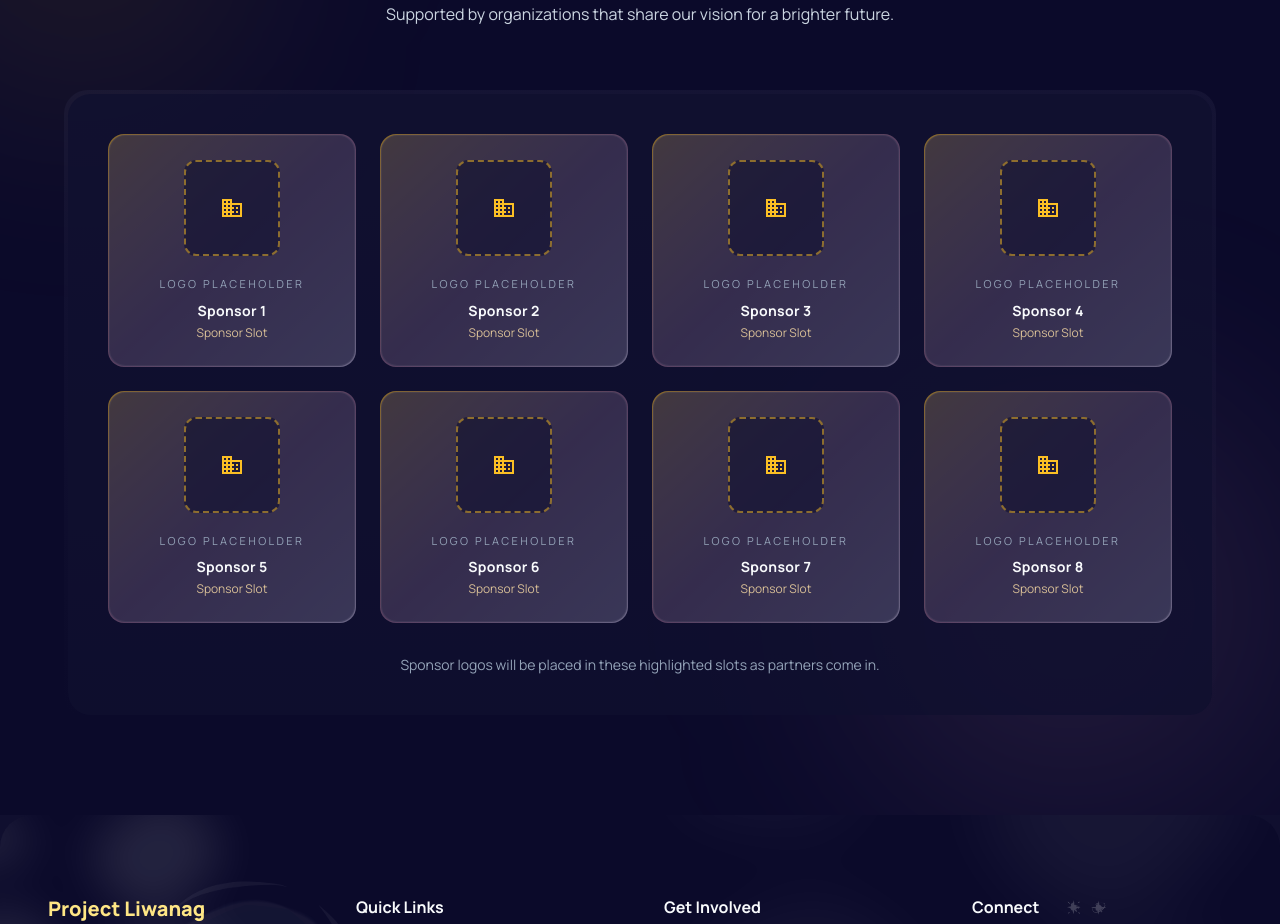
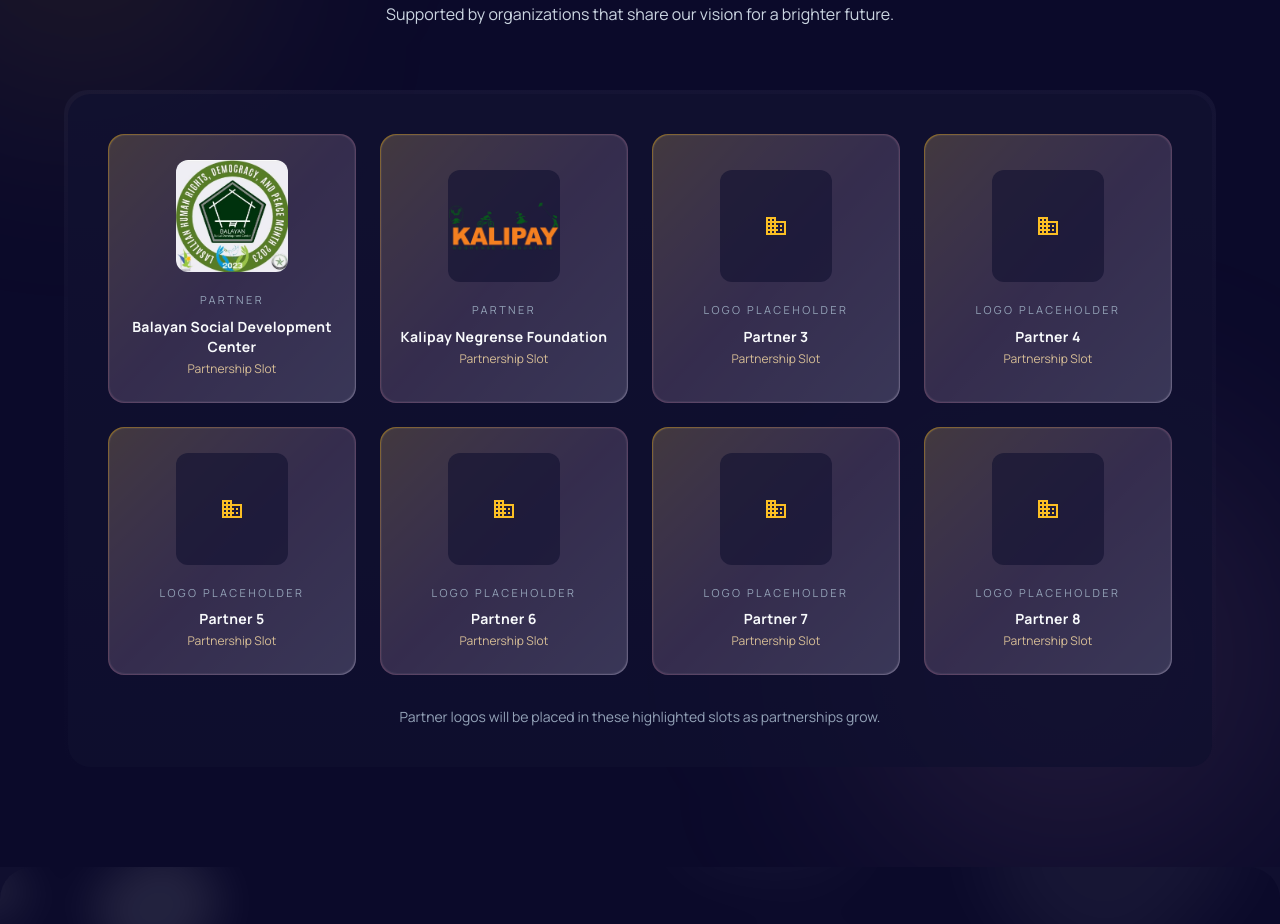
Before and after one commit to seolyam/liwanag, a Next.js app: page /home in a window 1280 px wide. Shown: the part 5360-6284 px from the top of the page. Built offline with nearby package versions, Linux system fonts and the light colour scheme.

Commit message:
Update partnerships section with partner logos

```diff
--- a/app/components/Sponsors.tsx
+++ b/app/components/Sponsors.tsx
@@ -1,6 +1,20 @@
-const sponsorSlots = Array.from({ length: 8 }, (_, i) => ({
-  name: `Sponsor ${i + 1}`,
-  tier: "Sponsor Slot",
+import Image from "next/image";
+
+const partnerLogos = [
+  {
+    name: "Balayan Social Development Center",
+    src: "/images/logos/FB_IMG_1777526758173.jpg",
+  },
+  {
+    name: "Kalipay Negrense Foundation",
+    src: "/images/logos/kalipaylogo2.png",
+  },
+];
+
+const partnerSlots = Array.from({ length: 8 }, (_, i) => ({
+  name: `Partner ${i + 1}`,
+  tier: "Partnership Slot",
+  logo: partnerLogos[i] ?? null,
 }));
 
 export default function Sponsors() {
@@ -16,7 +30,7 @@ export default function Sponsors() {
         {/* Section Header */}
         <div className="text-center mb-16">
           <h2 className="font-[var(--font-display)] text-3xl font-bold text-starlight relative inline-block">
-            Our Sponsors
+            Our Partnerships
             <span className="absolute -bottom-2 left-0 w-full h-1 bg-golden-star rounded-full opacity-40" />
           </h2>
           <p className="text-moonlight mt-4 max-w-xl mx-auto">
@@ -30,22 +44,32 @@ export default function Sponsors() {
           <div className="w-full max-w-6xl p-1 rounded-3xl bg-gradient-to-b from-night-sky-bright/25 to-transparent">
             <div className="bg-night-sky/80 rounded-[1.4rem] p-8 md:p-10">
               <div className="grid grid-cols-1 sm:grid-cols-2 lg:grid-cols-4 gap-6">
-                {sponsorSlots.map((slot) => (
+                {partnerSlots.map((slot) => (
                   <div
                     key={slot.name}
-                    className="group rounded-2xl p-[1px] bg-gradient-to-br from-golden-star/50 via-aurora-rose/30 to-cloud-lavender/40"
+                    className="group h-full rounded-2xl p-[1px] bg-gradient-to-br from-golden-star/50 via-aurora-rose/30 to-cloud-lavender/40"
                   >
-                    <div className="rounded-2xl min-h-52 bg-night-sky-surface/70 border border-white/5 px-4 py-6 flex flex-col items-center justify-center text-center transition-all duration-300 group-hover:-translate-y-1 group-hover:shadow-[0_0_30px_rgba(251,191,36,0.2)]">
-                      <div className="w-24 h-24 rounded-xl border-2 border-dashed border-golden-star/50 bg-night-sky/60 flex items-center justify-center mb-5">
-                        <span className="material-symbols-outlined text-golden-star text-4xl">
-                          domain
-                        </span>
+                    <div className="h-full rounded-2xl min-h-60 bg-night-sky-surface/70 border border-white/5 px-4 py-6 flex flex-col items-center justify-center text-center transition-all duration-300 group-hover:-translate-y-1 group-hover:shadow-[0_0_30px_rgba(251,191,36,0.2)]">
+                      <div className="w-28 h-28 rounded-xl bg-night-sky/60 flex items-center justify-center mb-5 overflow-hidden">
+                        {slot.logo ? (
+                          <Image
+                            src={slot.logo.src}
+                            alt={slot.logo.name}
+                            width={120}
+                            height={120}
+                            className="w-full h-full object-contain"
+                          />
+                        ) : (
+                          <span className="material-symbols-outlined text-golden-star text-4xl">
+                            domain
+                          </span>
+                        )}
                       </div>
                       <p className="text-[11px] uppercase tracking-[0.22em] text-moonlight-dim mb-2">
-                        Logo Placeholder
+                        {slot.logo ? "Partner" : "Logo Placeholder"}
                       </p>
                       <h3 className="text-sm font-bold tracking-wide text-starlight">
-                        {slot.name}
+                        {slot.logo?.name ?? slot.name}
                       </h3>
                       <p className="text-xs text-golden-glow/80 mt-1">
                         {slot.tier}
@@ -56,8 +80,8 @@ export default function Sponsors() {
               </div>
 
               <p className="mt-8 text-center text-sm text-moonlight-dim">
-                Sponsor logos will be placed in these highlighted slots as
-                partners come in.
+                Partner logos will be placed in these highlighted slots as
+                partnerships grow.
               </p>
             </div>
           </div>
```
Also changed, not shown: public/images/logos/FB_IMG_1777526758173.jpg (added), public/images/logos/kalipaylogo2.png (added).
